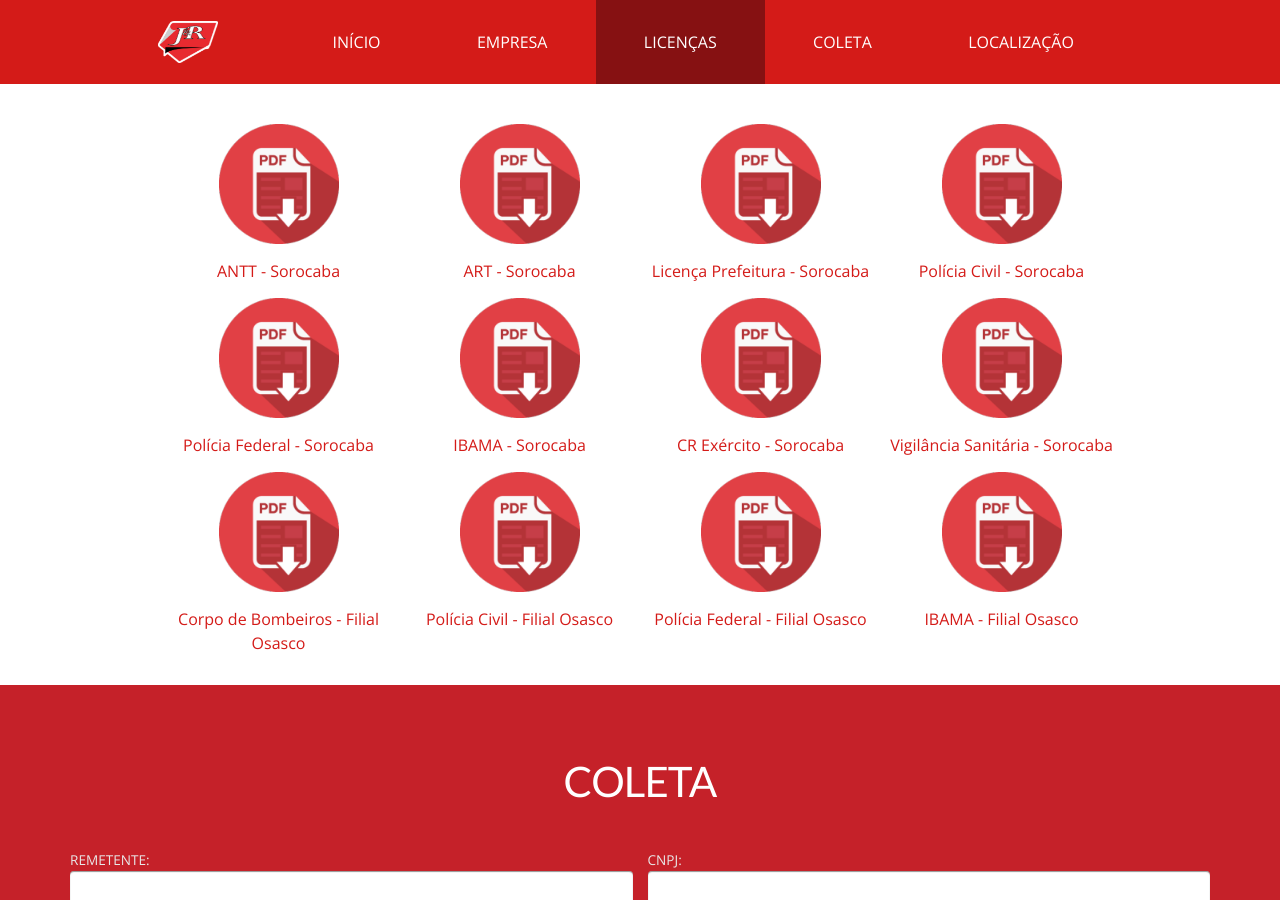
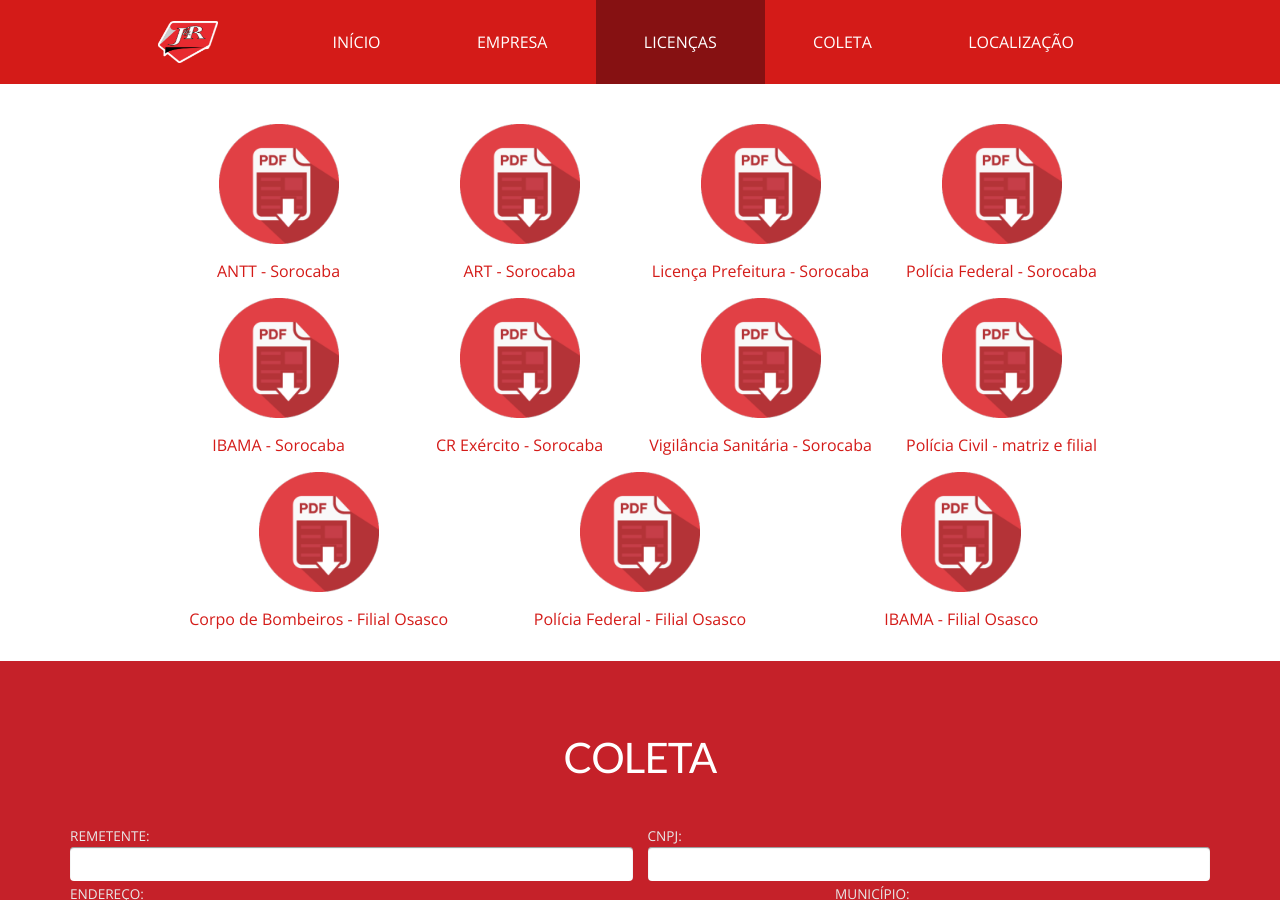
Before and after one commit to JeRTransportes/jertransportes.github.io, a Jekyll site: the page built from transportes.html, in a window 1280 px wide and 900 px high, scrolled down 2590 px. Built offline with Jekyll 4.4.1, drawn with Linux system fonts in a browser that asks for light colours.

Commit message:
Novas licenças da Polícia Civil em Logística e Transportes

```diff
--- a/logistica.html
+++ b/logistica.html
@@ -30,7 +30,7 @@ docs:
   - title: Polícia Federal
     file : logistica-policia-federal-2021.pdf
   - title: Polícia Civil
-    file : logistica-policia-civil-2020.pdf
+    file : logistica-policia-civil-2021.pdf
   - title: Exército
     file : logistica-exercito-2023.pdf
 ---
--- a/transportes.html
+++ b/transportes.html
@@ -27,8 +27,6 @@ docs:
     file : sorocaba-art-2020.pdf
   - title: Licença Prefeitura - Sorocaba
     file : sorocaba-Licenca-de-Funcionamento-Prefeitura.pdf
-  - title: Polícia Civil - Sorocaba
-    file : sorocaba-policia-civil-2020.pdf
   - title: Polícia Federal - Sorocaba
     file : sorocaba-policia-federal-clf-2022.pdf
   - title: IBAMA - Sorocaba
@@ -38,10 +36,11 @@ docs:
   - title: Vigilância Sanitária - Sorocaba
     file : sorocaba-anvisa-2022.pdf
 
+  - title: Polícia Civil - matriz e filial
+    file : policia-civil-2021-matriz-e-filial.pdf
+
   - title: Corpo de Bombeiros - Filial Osasco
     file : osasco-licenca-corpo-de-bombeiros-2024.pdf
-  - title: Polícia Civil - Filial Osasco
-    file : osasco-policia-civil-2021.pdf
   - title: Polícia Federal - Filial Osasco
     file : osasco-policia-federal-protocolo.pdf
   - title: IBAMA - Filial Osasco
```
Also changed, not shown: 5 other files.
